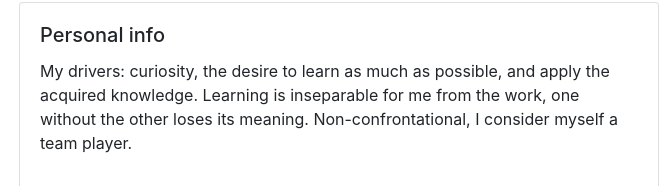
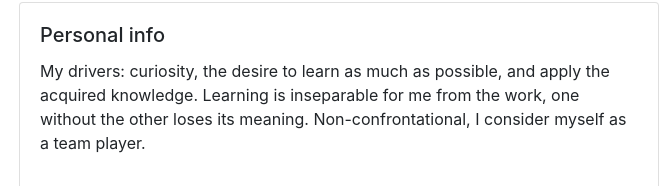
Before and after one commit to vedmedk0/my_cv, a plain HTML site: page index.html in a window 1280 px wide. Shown: the part 614-800 px from the top of the page, 66-731 px from the left. Drawn offline with Linux system fonts and the light colour scheme.

Commit message:
Update index.html

```diff
--- a/index.html
+++ b/index.html
@@ -124,7 +124,7 @@
             <p class="card-text">My drivers: curiosity, the desire to learn as much as possible, and apply the acquired
               knowledge.
               Learning is inseparable for me from the work, one without the other loses its meaning.
-              Non-confrontational, I consider myself a team player.</p>
+              Non-confrontational, I consider myself as a team player.</p>
             <br>
             GPA: 4.8
             <br>
```
